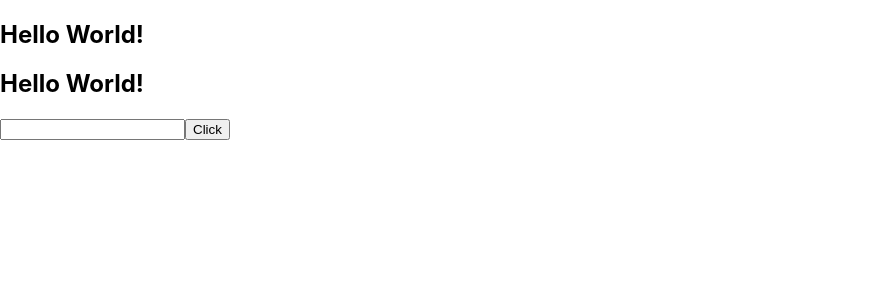
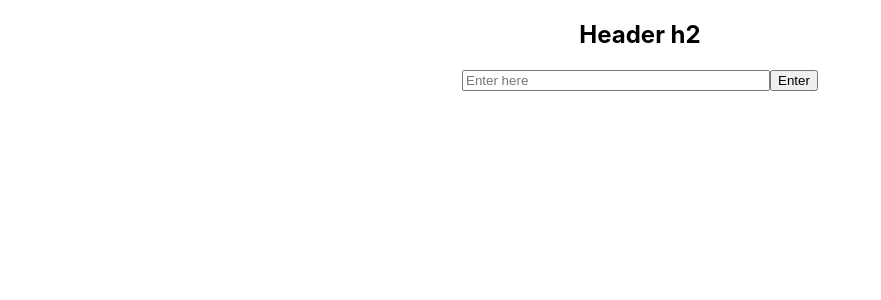
Before and after one commit to kastastin/udemy-react, a React (Create React App) app in the folder react-first-app/my-app/: page / in a window 1280 px wide. Shown: the top 300 px of the page, without its empty margins (0-881 px from the left). Built offline with nearby package versions, Linux system fonts and the light colour scheme.

Commit message:
video-123 [elements & components]

```diff
--- a/react-first-app/my-app/src/App.js
+++ b/react-first-app/my-app/src/App.js
@@ -1,25 +1,55 @@
-import logo from './logo.svg';
+import {Component} from 'react';
 import './App.css';
+
+
+const Header = () => {
+  return <h2>Header h2</h2>
+};
+
+// const Field = () => {
+//   const holder = 'Enter here';
+//   const styledField = {
+//     width: '300px'
+//   };
+//   return <input
+//           placeholder={holder}
+//           type='text'
+//           style={styledField}/>
+// };
+
+class Field extends Component {
+  render() {
+    const holder = 'Enter here';
+    const styledField = {
+      width: '300px'
+    };
+
+    return <input
+            placeholder={holder}
+            type='text'
+            style={styledField}/>
+  }
+}
+
+function Btn() {
+  const text = 'Log In'
+  // const res = () => {
+  //   return text
+  // }
+  // return <button>{res()}</button>
+  const logged = true;
+  return <button>{logged ? 'Enter' : text}</button>
+}
 
 function App() {
   return (
     <div className="App">
-      <header className="App-header">
-        <img src={logo} className="App-logo" alt="logo" />
-        <p>
-          Edit <code>src/App.js</code> and save to reload.
-        </p>
-        <a
-          className="App-link"
-          href="https://reactjs.org"
-          target="_blank"
-          rel="noopener noreferrer"
-        >
-          Learn React
-        </a>
-      </header>
+      <Header/>
+      <Field/>
+      <Btn/>
     </div>
   );
 }
 
+export {Header};
 export default App;
--- a/react-first-app/my-app/src/index.js
+++ b/react-first-app/my-app/src/index.js
@@ -2,38 +2,12 @@
 import ReactDOM from 'react-dom/client';
 import './index.css';
 import App from './App';
-
-// const elem = <h2>Hello World!</h2> // JSX syntax (React element)
-// const elem = React.createElement('h2', {className: 'greetings'}, 'Hello World!');
-// const element = {
-//   type: 'h2',
-//   props: {
-//     className: 'greetings',
-//     children: 'Hello World!'
-//   }
-// };
-
-const text = 'Hello World!';
-
-const elem = (
-  <div>
-    {/* <h2>Hello World!</h2> */}
-    {/* <h2>{2 + 2}</h2> */}
-    {/* <h2>{{}}</h2> // // we can't use Object in {} */}
-    {/* <h2>{new Date()}</h2> // we can't use Object in {} */}
-    {/* <h2>Text: {['ab', 'cd']}</h2> // we can use {['...']} */}
-    <h2 className='class'>Hello World!</h2>
-    <h2>{text}</h2>
-    <input type="input text" />
-    {/* <label htmlFor=""></label> */}
-    {/* <button tabIndex={0}>Click</button>
-    <button tabIndex="0">Click</button> */}
-    <button>Click</button>
-  </div>
-);
+import {Header} from './App';
 
 
 const root = ReactDOM.createRoot(document.getElementById('root'));
 root.render(
-  elem
+  <React.StrictMode>
+    <App />
+  </React.StrictMode>
 );
```
